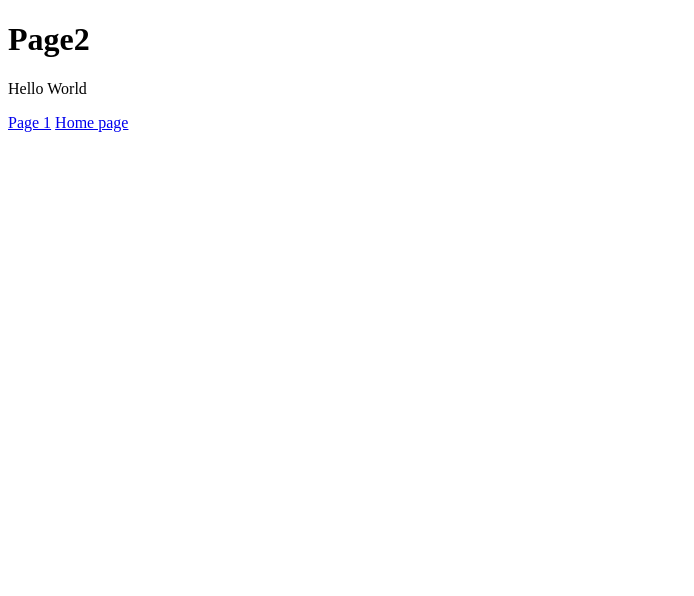
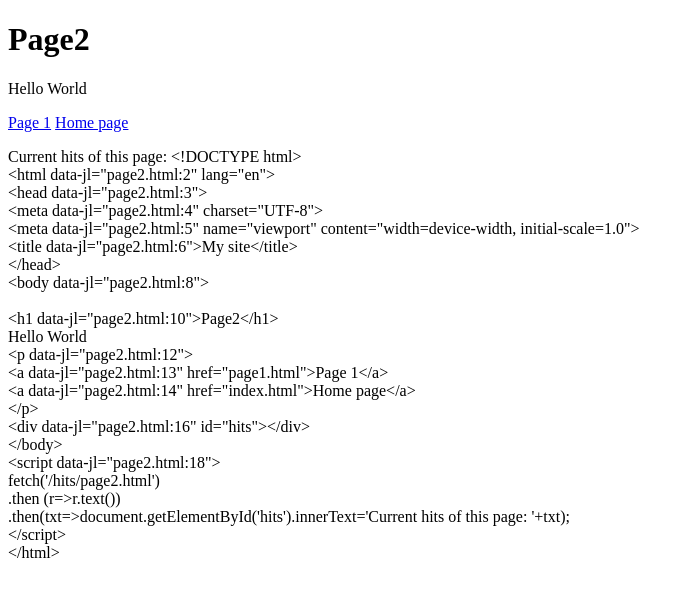
Before and after one commit to AnishPandey1944/Lab4, a plain HTML site: page page2.html in a window 1280 px wide. Shown: the whole page, without its empty margins (0-694 px from the left). Drawn offline with Linux system fonts and the light colour scheme; files whose address does not match are found by name.

Commit message:
Update page2.html

```diff
--- a/page2.html
+++ b/page2.html
@@ -13,6 +13,7 @@
         <a href="page1.html">Page 1</a>
         <a href="index.html">Home page</a>
     </p>
+    <div id="hits"></div>
 </body>
 <script>
     fetch('/hits/page2.html')
```
